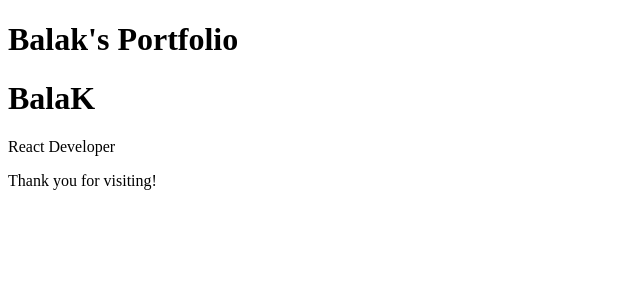
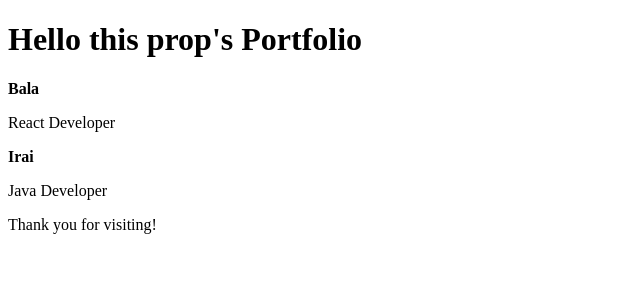
Before and after one commit to balakoyyamani/React_App, a React (Vite) app in the folder my-react-app/: page / in a window 1280 px wide. Shown: the top 300 px of the page, without its empty margins (0-640 px from the left). Built offline with nearby package versions, Linux system fonts and the light colour scheme.

Commit message:
feat: prop file added

```diff
--- a/my-react-app/src/App.jsx
+++ b/my-react-app/src/App.jsx
@@ -5,8 +5,13 @@ import Footer from "./components/Footer"
 function App() {
   return (
     <div>
-      <Header />
-      <Profile />
+      <Header name="Hello this prop"/>
+      <Profile
+      name="Bala"
+      role="React Developer"/>
+      <Profile
+      name="Irai"
+      role="Java Developer"/>
       <Footer />
     </div>
   );
--- a/my-react-app/src/components/Header.jsx
+++ b/my-react-app/src/components/Header.jsx
@@ -1,6 +1,6 @@
-function Header(){
+function Header(prop){
     return(
-        <h1>Balak's Portfolio</h1>
+        <h1>{prop.name}'s Portfolio</h1>
     );
 }
 export default Header;
--- a/my-react-app/src/components/Profile.jsx
+++ b/my-react-app/src/components/Profile.jsx
@@ -1,8 +1,8 @@
-function Profile(){
+function Profile({name,role}){
     return(
         <div>
-        <h1>BalaK</h1>
-        <p>React Developer</p>
+        <p><b>{name}</b></p>
+        <p>{role}</p>
         </div>
     );
 }
```
